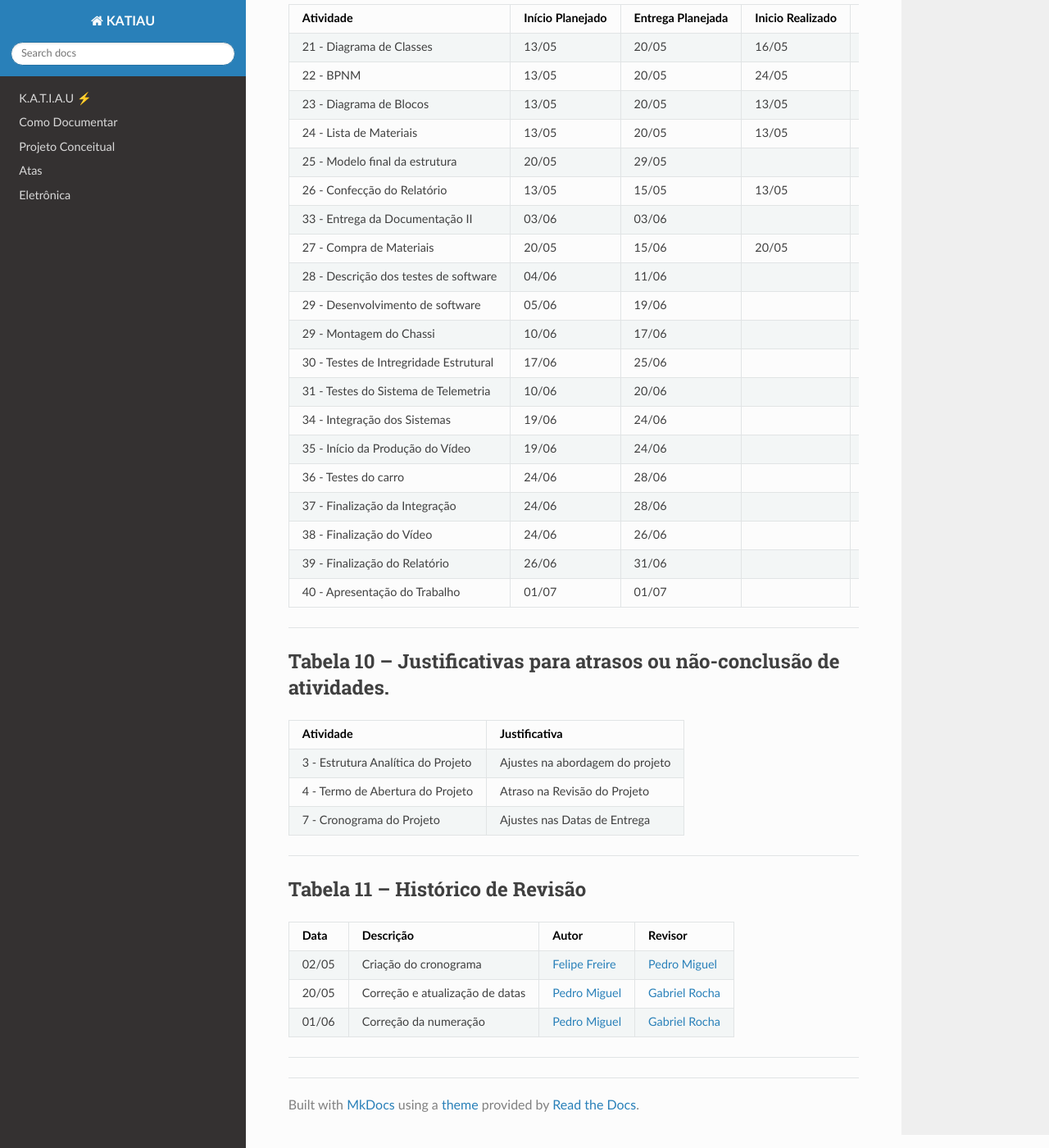
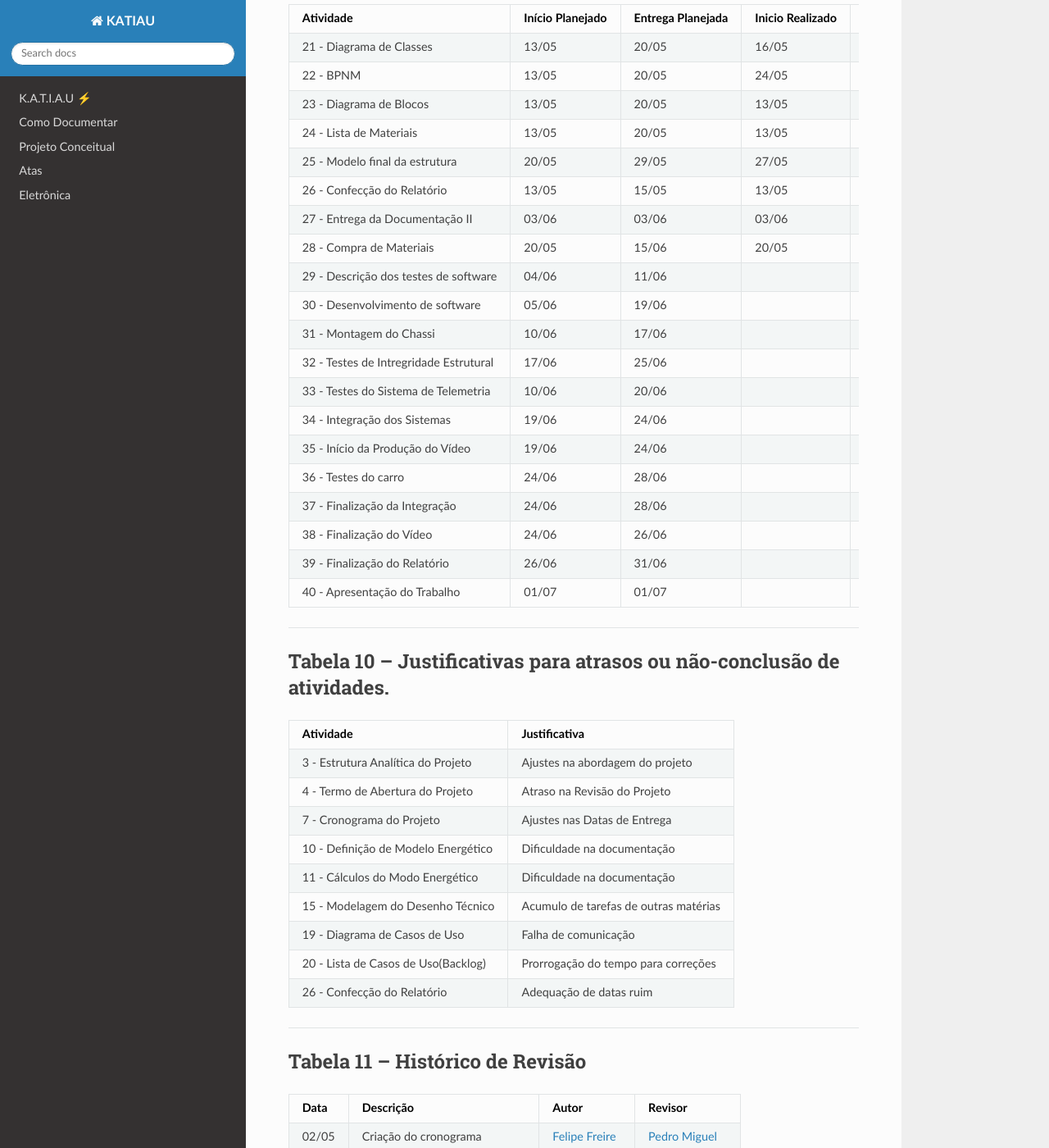
Before and after one commit to PI1-2024-1/PI1-KATIAU-docs, an MkDocs documentation site: the page built from docs/Documentacao/6_Cronograma.md, in a window 1280 px wide and 1400 px high, scrolled down 1232 px. Shown: the whole window at 82% size. Built offline with MkDocs 1.6.1, drawn with Linux system fonts in a browser that asks for light colours; nearby versions of some CDN libraries; some of the changed text lies outside the part shown.

Commit message:
Adição de uma ata antiga e ãdição das justificativas de atraso do cronograma

```diff
--- a/docs/Documentacao/6_Cronograma.md
+++ b/docs/Documentacao/6_Cronograma.md
@@ -29,13 +29,13 @@
 | 11 - Cálculos do Modo Energético   | 06/05 | 13/05 | 07/05 | 14/05 |                   |Sub-Grupo Energia       |
 | 12 - Modelagem dos Sensores        | 06/05 | 13/05 | 06/05 | 13/05 | 11                |Sub-Grupo Eletrônica    |
 | 13 - Arquitetura de Software       | 06/05 | 20/05 | 14/05 | 19/05 |                   |Sub-Grupo Software      |
-| 14 - Estudo da Estrutura do Ovo    | 06/05 | 20/05 |       |       | 13                |Sub-Grupo Estrutura     |
-| 15 - Modelagem do Desenho Técnico  | 06/05 | 20/05 |       |       | 13 e 14           |Sub-Grupo Estrutura     |
-| 16 - Definição de Documentação     | 06/05 | 13/05 |       |       | 16                |Sub-grupo software      |
+| 14 - Estudo da Estrutura do Ovo    | 06/05 | 20/05 | 06/05 | 20/05 | 13                |Sub-Grupo Estrutura     |
+| 15 - Modelagem do Desenho Técnico  | 06/05 | 20/05 | 13/05 | 29/05 | 13 e 14           |Sub-Grupo Estrutura     |
+| 16 - Definição de Documentação     | 06/05 | 13/05 | 06/05 | 13/05 | 16                |Sub-grupo software      |
 | 17 - Modelagem de Movimentação     | 06/05 | 13/05 | 06/05 | 13/05 | 15                |Sub-grupo Eletrônica    |
 | 18 - Modelagem de Telemetria       | 06/05 | 13/05 | 06/05 | 13/05 | 12 e 18           |Sub-grupo Eletrônica    |
-| 19 - Diagrama de Casos de Uso      | 06/05 | 20/05 | 16/05 | 02/06 | 16 e 17           |Sub-grupo Software      |
-| 20 - Lista de Casos de Uso(Backlog)| 13/05 | 20/05 |       | 02/06 | 19                |Sub-grupo Software      |
+| 19 - Diagrama de Casos de Uso      | 06/05 | 20/05 | 16/05 | 21/05 | 16 e 17           |Sub-grupo Software      |
+| 20 - Lista de Casos de Uso(Backlog)| 13/05 | 20/05 | 16/05 | 02/06 | 19                |Sub-grupo Software      |
 
 ___________________________________________________________________________________
 
@@ -45,16 +45,16 @@
 | 21 - Diagrama de Classes              | 13/05 | 20/05 | 16/05 | 20/05 | 16 e 17             |Sub-grupo Software   |
 | 22 - BPNM                             | 13/05 | 20/05 | 24/05 | 31/05 | 16 e 17             |Sub-grupo Software   |
 | 23 - Diagrama de Blocos               | 13/05 | 20/05 | 13/05 | 20/05 |                     |Sub-grupo Eletronica |
-| 24 - Lista de Materiais               | 13/05 | 20/05 | 13/05 |       | 10, 12 e 15         |Sub-Gerentes         |
-| 25 - Modelo final da estrutura        | 20/05 | 29/05 |       |       | 14,15 e 17          |Sub-grupo Estrutura  |
+| 24 - Lista de Materiais               | 13/05 | 20/05 | 13/05 | 03/06 | 10, 12 e 15         | Gerentes            |
+| 25 - Modelo final da estrutura        | 20/05 | 29/05 | 27/05 | 29/05 | 14,15 e 17          |Sub-grupo Estrutura  |
 | 26 - Confecção do Relatório           | 13/05 | 15/05 | 13/05 | 03/06 | 11, 17 e 23         |Sub-grupo overleaf   |
-| 33 - Entrega da Documentação II       | 03/06 | 03/06 |       |       | 28 e 29             |Gerente Geral        |
-| 27 - Compra de Materiais              | 20/05 | 15/06 | 20/05 |       | 23                  |Sub-Gerentes         |
-| 28 - Descrição dos testes de software | 04/06 | 11/06 |       |       |                     |Sub-grupo Software   |
-| 29 - Desenvolvimento de software      | 05/06 | 19/06 |       |       |                     | Sub-grupo Software  |
-| 29 - Montagem do Chassi               | 10/06 | 17/06 |       |       | 26 e 12             |Sub-grupo Estrutura  |
-| 30 - Testes de Intregridade Estrutural| 17/06 | 25/06 |       |       | 13, 15 e 25         |Sub-grupo Estrutura  |
-| 31 - Testes do Sistema de Telemetria  | 10/06 | 20/06 |       |       | 19 e 26             |Sub-grupo eletrônica |
+| 27 - Entrega da Documentação II       | 03/06 | 03/06 | 03/06 | 03/06 | 28 e 29             |Gerente Geral        |
+| 28 - Compra de Materiais              | 20/05 | 15/06 | 20/05 |       | 23                  | Gerentes            |
+| 29 - Descrição dos testes de software | 04/06 | 11/06 |       |       |                     |Sub-grupo Software   |
+| 30 - Desenvolvimento de software      | 05/06 | 19/06 |       |       |                     | Sub-grupo Software  |
+| 31 - Montagem do Chassi               | 10/06 | 17/06 |       |       | 26 e 12             |Sub-grupo Estrutura  |
+| 32 - Testes de Intregridade Estrutural| 17/06 | 25/06 |       |       | 13, 15 e 25         |Sub-grupo Estrutura  |
+| 33 - Testes do Sistema de Telemetria  | 10/06 | 20/06 |       |       | 19 e 26             |Sub-grupo eletrônica |
 | 34 - Integração dos Sistemas          | 19/06 | 24/06 |       |       | 24 e 25             |Sub-grupo eletrônica e software |
 | 35 - Início da Produção do Vídeo      | 19/06 | 24/06 |       |       |                     |Sub-grupo Vídeo      |
 | 36 - Testes do carro                  | 24/06 | 28/06 |       |       | 28                  |Sub-grupo eletrônica |
@@ -67,11 +67,17 @@
 
 ## Tabela 10 – Justificativas para atrasos ou não-conclusão de atividades.
 
-|             Atividade            |         Justificativa         |
-|----------------------------------|-------------------------------|
-|3 - Estrutura Analítica do Projeto|Ajustes na abordagem do projeto|
-|4 - Termo de Abertura do Projeto  |Atraso na Revisão do Projeto   |
-|7 - Cronograma do Projeto         |Ajustes nas Datas de Entrega   |
+|              Atividade            |         Justificativa         |
+|-----------------------------------|-------------------------------|
+| 3 - Estrutura Analítica do Projeto|Ajustes na abordagem do projeto|
+| 4 - Termo de Abertura do Projeto  |Atraso na Revisão do Projeto   |
+| 7 - Cronograma do Projeto         |Ajustes nas Datas de Entrega   |
+| 10 - Definição de Modelo Energético| Dificuldade na documentação |
+| 11 - Cálculos do Modo Energético   | Dificuldade na documentação |
+| 15 - Modelagem do Desenho Técnico| Acumulo de tarefas de outras matérias |
+| 19 - Diagrama de Casos de Uso      | Falha de comunicação |
+| 20 - Lista de Casos de Uso(Backlog)| Prorrogação do tempo para correções |
+| 26 - Confecção do Relatório        | Adequação de datas ruim |
 
 ___________________________________________________________________________________
 
@@ -82,5 +88,6 @@
 | 02/05 | Criação do cronograma           | [Felipe Freire](https://github.com/FelipeFreire-gf) | [Pedro Miguel](https://github.com/pedroMADBR) |
 | 20/05 | Correção e atualização de datas | [Pedro Miguel](https://github.com/pedroMADBR) |[Gabriel Rocha](https://github.com/GabrielG-Rocha) |
 | 01/06 | Correção da numeração | [Pedro Miguel](https://github.com/pedroMADBR) | [Gabriel Rocha](https://github.com/GabrielG-Rocha) |
+| 03/06 | Atualização do cronograma | [Pedro Miguel](https://github.com/pedroMADBR) | [Gabriel Avelino](https://github.com/gabrielavelino) |
 
 ___________________________________________________________________________________
```
Also changed, not shown: docs/Atas/Gerais/Reuniao_Geral_6.md (+12 -7 lines), docs/Atas/Gerais/Reuniao_Geral_7.md (added, +13 -0 lines).
